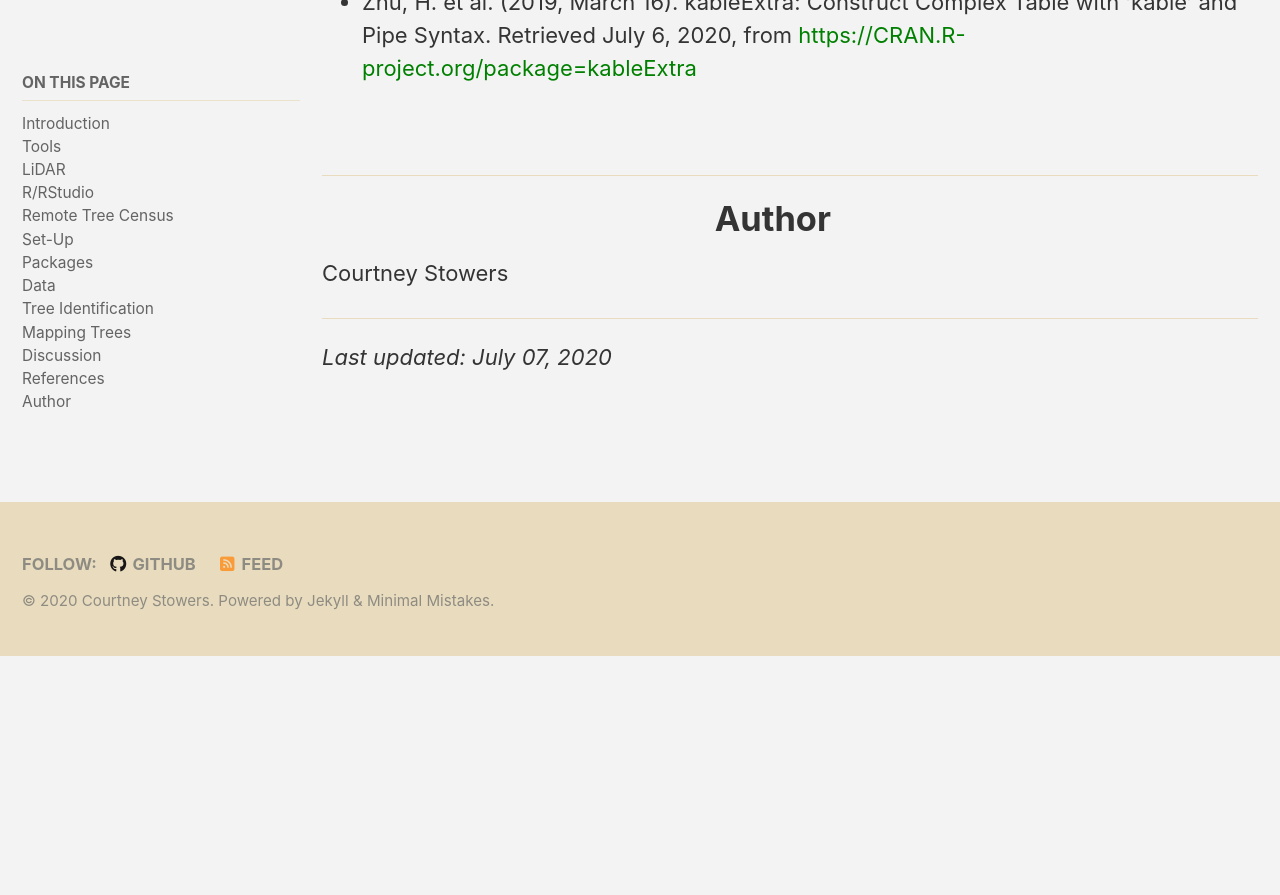
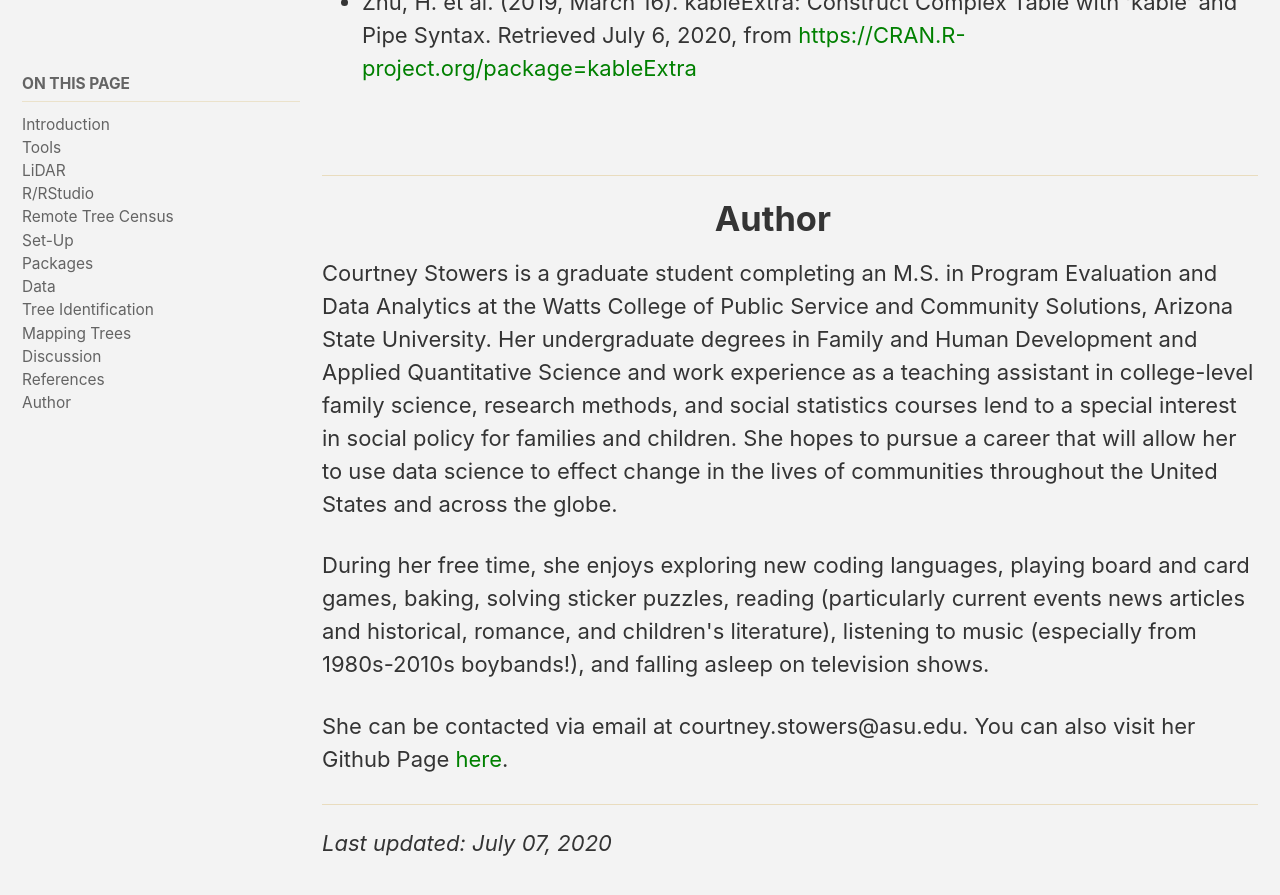
Before and after one commit to castower/cpp-593-treeproject-site, a Jekyll site: the page built from index.md, in a window 1280 px wide and 900 px high, scrolled down 32620 px. Shown: the top 895 px of the window. Built offline with Jekyll 4.4.1, drawn with Linux system fonts in a browser that asks for light colours; cached includes are drawn as plain includes; nearby versions of some CDN libraries; before the commit the page ends 33276 px from its top, so only the background shows below that.

Commit message:
Update index.md

```diff
--- a/index.md
+++ b/index.md
@@ -1659,7 +1659,12 @@ head ( read.csv( here("data/csv/trees_2333.csv"), col.names = c("id", "x", "y",
 <center>
   <h1 id = "Author">Author</h1>
 </center>
-  <p> Courtney Stowers </p>
+
+ <p> Courtney Stowers is a graduate student completing an M.S. in Program Evaluation and Data Analytics at the Watts College of Public Service and Community Solutions, Arizona State University. Her undergraduate degrees in Family and Human Development and Applied Quantitative Science and work experience as a teaching assistant in college-level family science, research methods, and social statistics courses lend to a special interest in social policy for families and children. She hopes to pursue a career that will allow her to use data science to effect change in the lives of communities throughout the United States and across the globe. </p>
+
+<p> During her free time, she enjoys exploring new coding languages, playing board and card games, baking, solving sticker puzzles, reading (particularly current events news articles and historical, romance, and children's literature), listening to music (especially from 1980s-2010s boybands!), and falling asleep on television shows. </p>
+
+<p markdown="1"> She can be contacted via email at courtney.stowers@asu.edu. You can also visit her Github Page [here](https://github.com/castower). </p>
 
 ---
 
```
